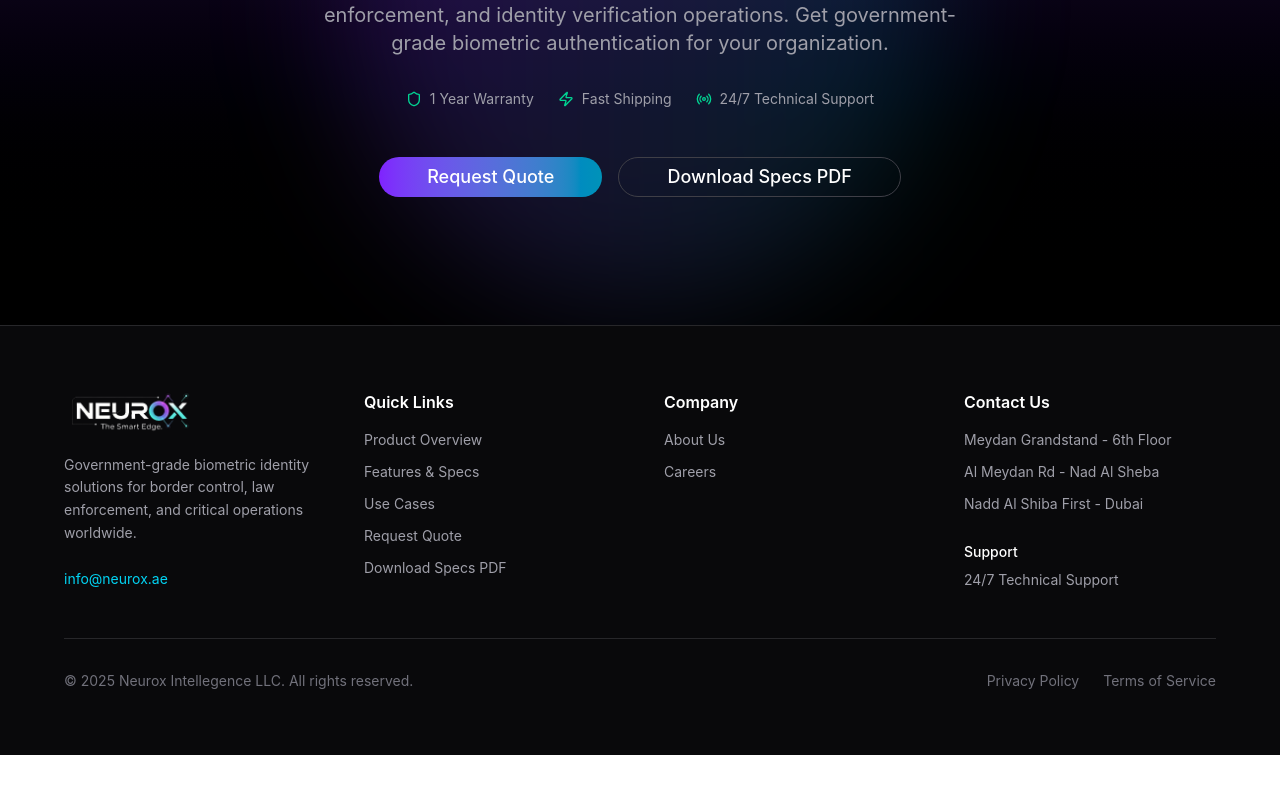
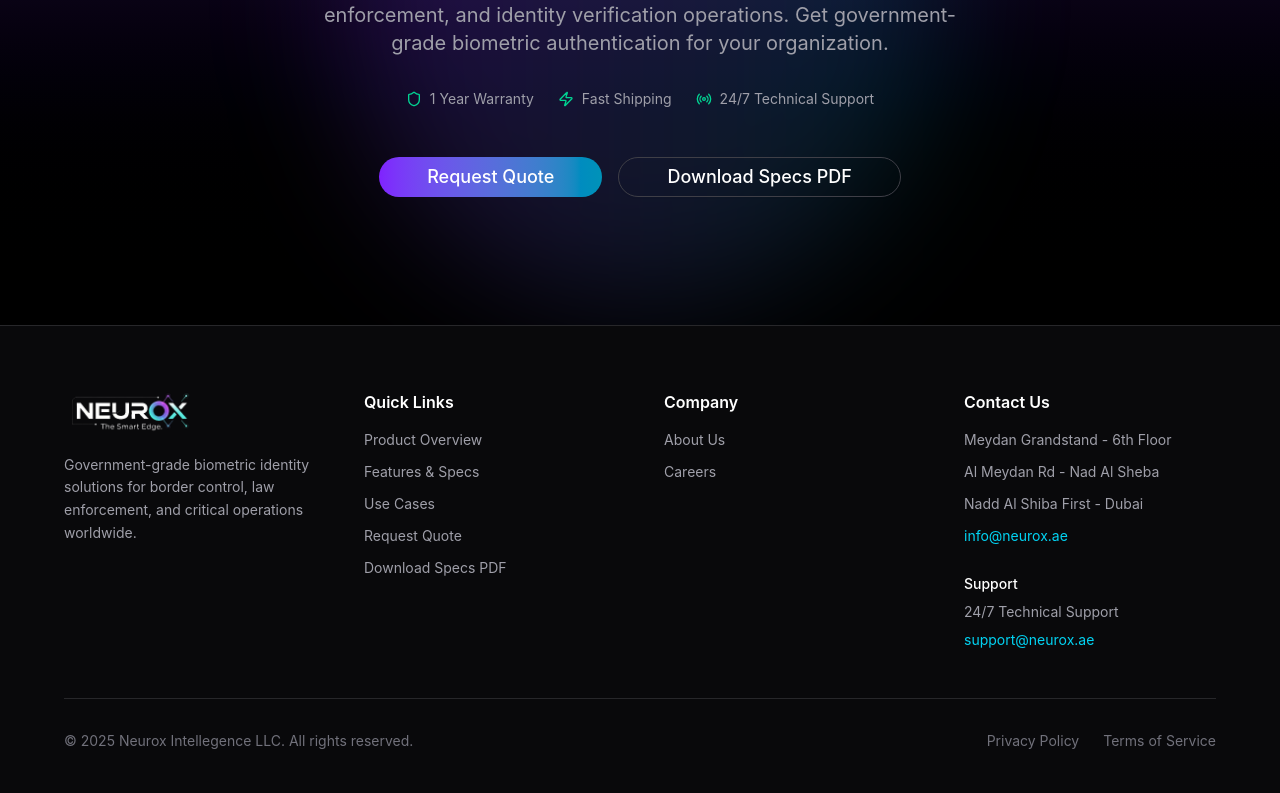
Before and after one commit to anaknegeri/neurox, a Next.js app: page / in a window 1280 px wide. Shown: the part 8017-8810 px from the top of the page. Before the commit the page ends 8772 px from the top, so only its background shows below. Built offline with nearby package versions, Linux system fonts and the light colour scheme.

Commit message:
Add email links to footer

```diff
--- a/deployment/caddy.yml
+++ b/deployment/caddy.yml
@@ -61,10 +61,6 @@
         dest: /etc/caddy/Caddyfile
         content: |
           # HTTP only - Cloudflare Proxy (orange cloud) handles SSL
-          {
-            auto_https off
-          }
-
           http://{{ app_domain }} {
               reverse_proxy localhost:{{ app_port }}
 
--- a/src/components/Footer.tsx
+++ b/src/components/Footer.tsx
@@ -28,14 +28,6 @@ export default function Footer() {
                 Government-grade biometric identity solutions for border control, law enforcement,
                 and critical operations worldwide.
               </p>
-              <div className="flex gap-4">
-                <a
-                  href="mailto:info@neurox.ae"
-                  className="text-cyan-400 hover:text-cyan-300 transition-colors text-sm"
-                >
-                  info@neurox.ae
-                </a>
-              </div>
             </div>
 
             {/* Quick Links */}
@@ -94,9 +86,21 @@ export default function Footer() {
                 <p>Meydan Grandstand - 6th Floor</p>
                 <p>Al Meydan Rd - Nad Al Sheba</p>
                 <p>Nadd Al Shiba First - Dubai</p>
+                <a
+                  href="mailto:info@neurox.ae"
+                  className="block text-cyan-400 hover:text-cyan-300 transition-colors"
+                >
+                  info@neurox.ae
+                </a>
                 <div className="pt-4 space-y-2">
                   <p className="text-white font-medium">Support</p>
                   <p>24/7 Technical Support</p>
+                  <a
+                    href="mailto:support@neurox.ae"
+                    className="block text-cyan-400 hover:text-cyan-300 transition-colors"
+                  >
+                    support@neurox.ae
+                  </a>
                 </div>
               </div>
             </div>
```
Also changed, not shown: 1 other file (tests, documents, lock files or other folders).
